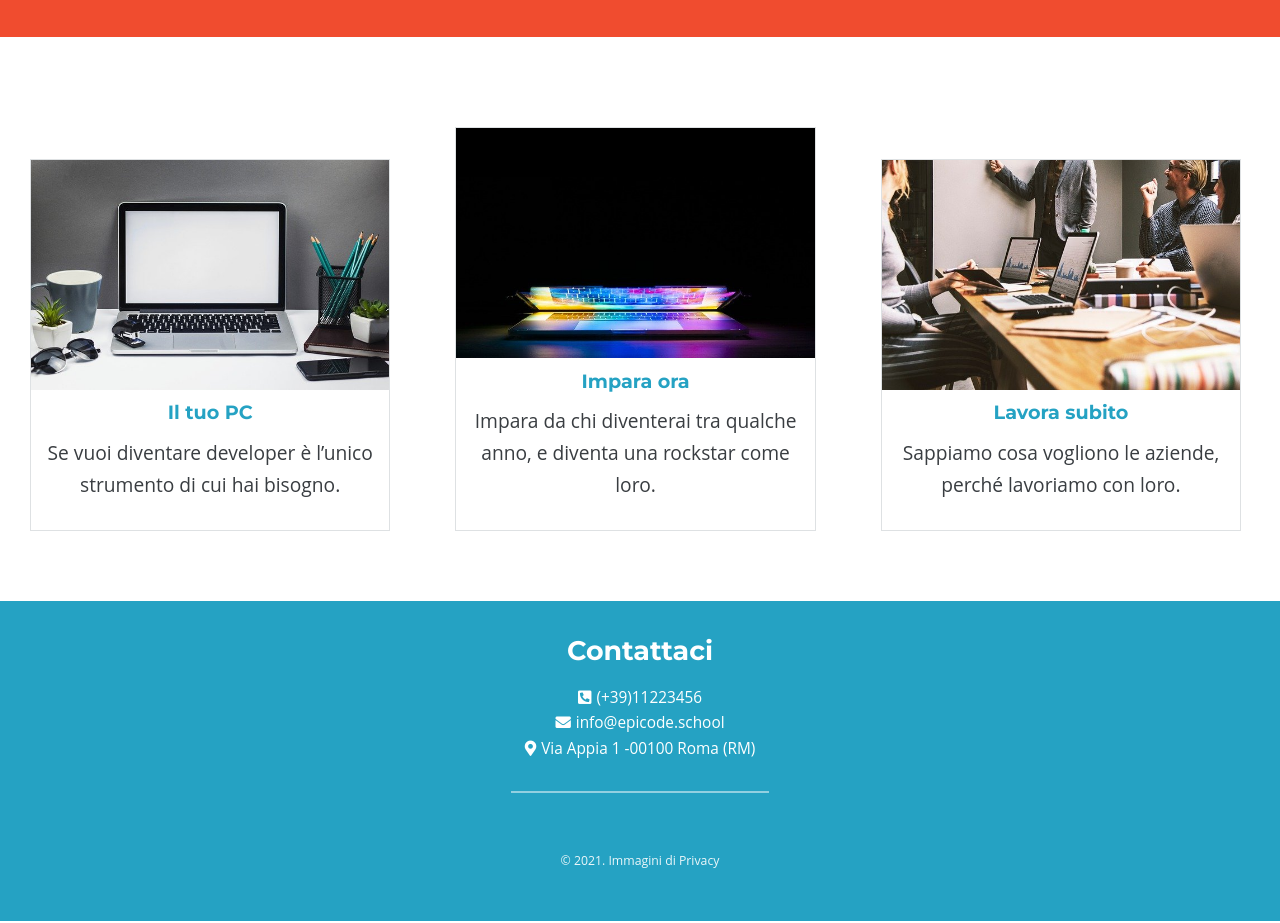
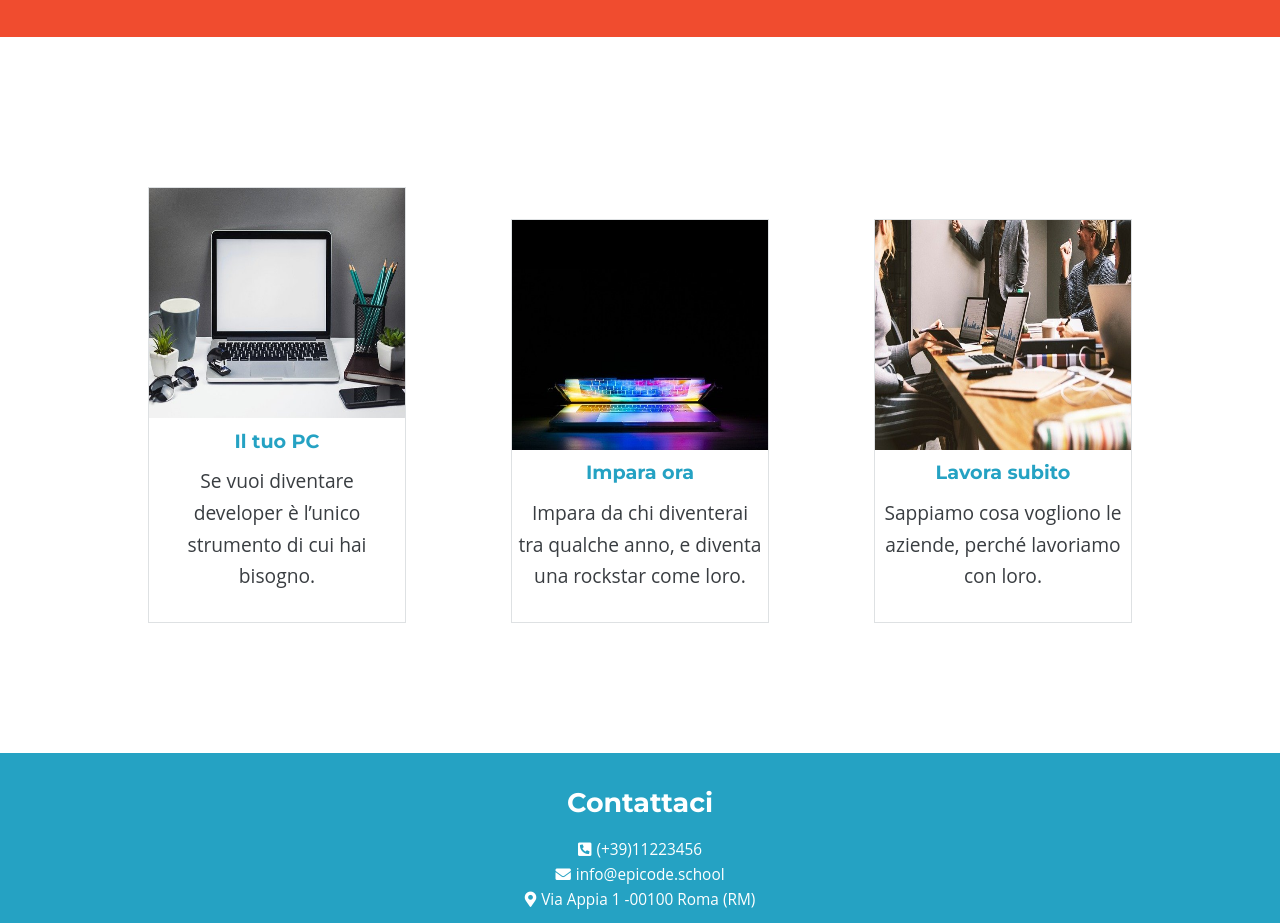
Before and after one commit to KeviN-XVII/ProgettoS1L5, a plain HTML site: page indexdesktop.html in a window 1280 px wide. Shown: the part 1376-2299 px from the top of the page. Drawn offline with Linux system fonts and the light colour scheme.

Commit message:
aggiornamento finale

```diff
--- a/indexdesktop.html
+++ b/indexdesktop.html
@@ -81,6 +81,8 @@
         <p id="garanzia-autore">Mario Rossi</p>
         <p id="garanzia-titolo">CEO, Epicode</p>
       </div>
+      <!-- div generale per le immagini e i testi -->
+      <div class="centrale">
         <!-- 3 div contententi immagini e testo -->
         <div class="totdiv">
           <img src="./assets/images/foto1.jpg" alt="iltuopc" />
@@ -93,14 +95,15 @@
           <img src="./assets/images/foto2.jpg" alt="computer2" />
           <h4>Impara ora</h4>
           <p>
-          Impara da chi diventerai tra qualche anno, e diventa una rockstar come
-          loro.
+            Impara da chi diventerai tra qualche anno, e diventa una rockstar
+            come loro.
           </p>
         </div>
         <div class="totdiv">
           <img src="./assets/images/foto3.jpg" alt="computer3" />
           <h4>Lavora subito</h4>
           <p>Sappiamo cosa vogliono le aziende, perché lavoriamo con loro.</p>
+        </div>
       </div>
     </main>
     <!-- footer -->
--- a/styledesktop.css
+++ b/styledesktop.css
@@ -111,11 +111,14 @@ button:hover {
   margin: 0;
 }
 /* div contententi immagini e testo */
+.centrale {
+  text-align: center;
+}
 .totdiv {
   display: inline-block;
-  width: 28%;
+  width: 20%;
   border: #dee1e3 1px solid;
-  margin: 40px 30px;
+  margin: 100px 50px;
   text-align: center;
 }
 .totdiv p {
```
Lines whose indentation alone changed are shown as unchanged.
